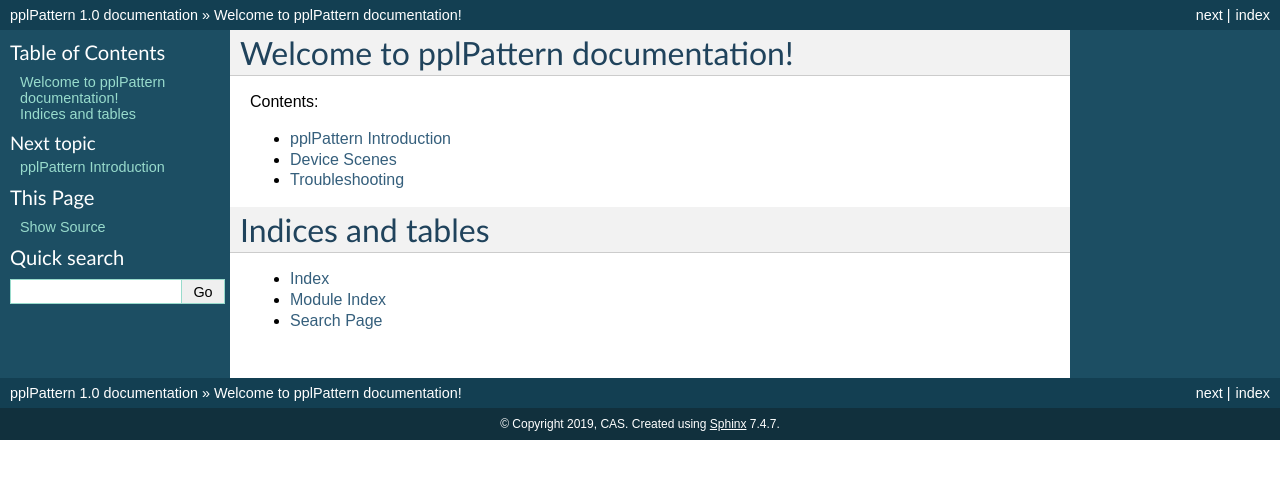
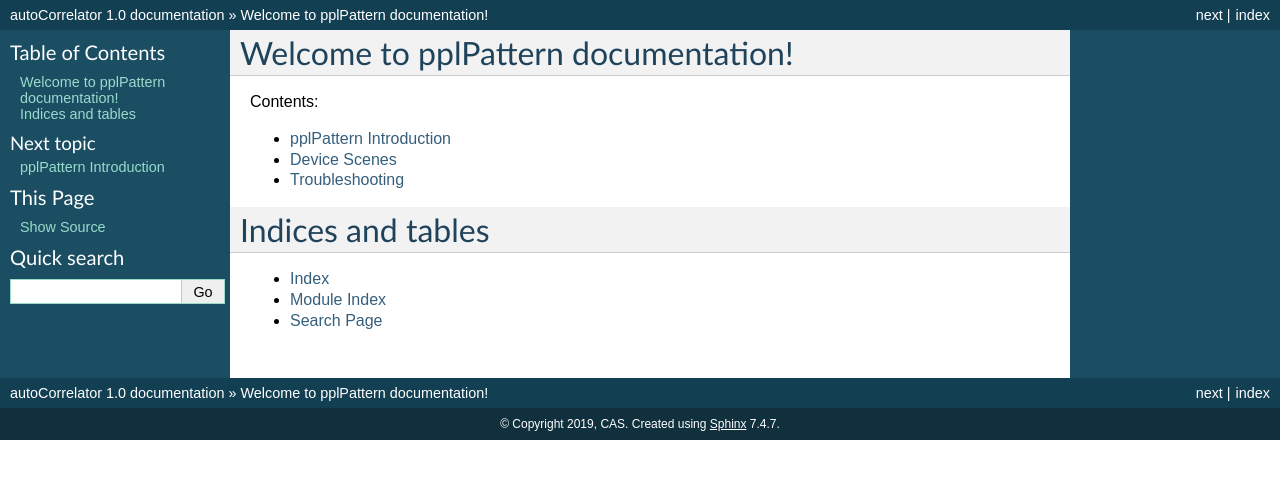
Before and after one commit to European-XFEL/imageProcessor, a Sphinx documentation site: the page built from doc/source/index.rst, in a window 1280 px wide. Shown: the top 479 px of the page. Built offline with Sphinx 7.4.7, drawn with Linux system fonts in a browser that asks for light colours; pages that are not in the unit, such as notebooks, are missing from menus.

Commit message:
conf.py: corrected referencies to class

```diff
--- a/doc/source/conf.py
+++ b/doc/source/conf.py
@@ -53,7 +53,7 @@
 master_doc = 'index'
 
 # General information about the project.
-project = 'pplPattern'
+project = 'autoCorrelator'
 copyright = '2019, CAS'
 author = 'CAS'
 
@@ -264,7 +264,7 @@
 # (source start file, target name, title,
 #  author, documentclass [howto, manual, or own class]).
 latex_documents = [
-    (master_doc, 'pplPattern.tex', 'pplPattern',
+    (master_doc, 'autoCorrelator.tex', 'autoCorrelator',
      'CAS', 'manual'),
 ]
 
@@ -306,7 +306,7 @@
 # One entry per manual page. List of tuples
 # (source start file, name, description, authors, manual section).
 man_pages = [
-    (master_doc, 'pplPattern', 'pplPattern Documentation',
+    (master_doc, 'autoCorrelator', 'autoCorrelator Documentation',
      [author], 1)
 ]
 
@@ -321,8 +321,8 @@
 # (source start file, target name, title, author,
 #  dir menu entry, description, category)
 texinfo_documents = [
-    (master_doc, 'pplPattern', 'pplPattern Documentation',
-     author, 'pplPattern', 'One line description of project.',
+    (master_doc, 'autoCorrelator', 'autoCorrelator Documentation',
+     author, 'autoCorrelator', 'One line description of project.',
      'Miscellaneous'),
 ]
 
```
